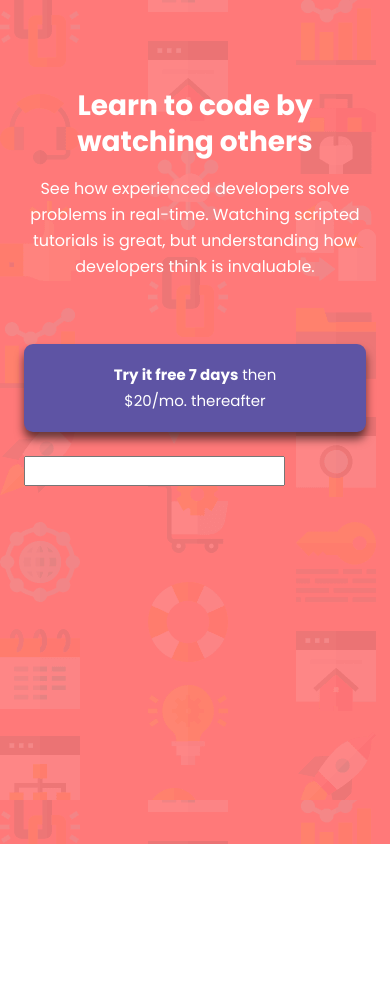
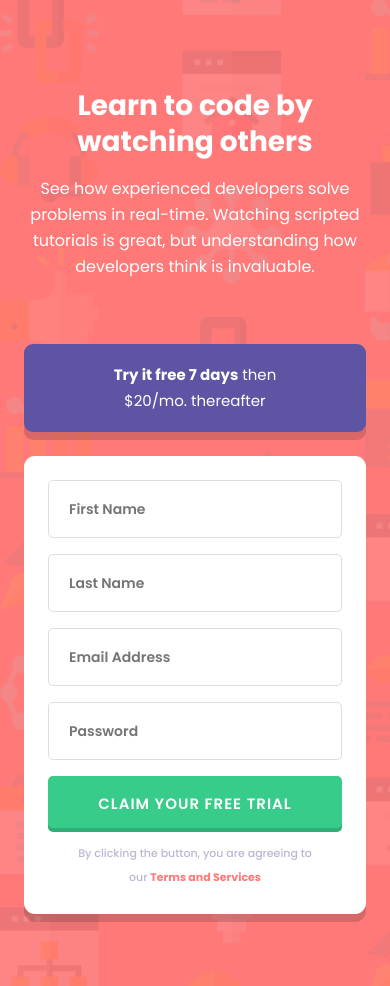
Before and after one commit to carlosloureda/fem-signup-form-component, a React (Create React App) app: page / in a window 390 px wide. Before the commit the page ends 844 px from the top, so only its background shows below. Built offline with nearby package versions, Linux system fonts and the light colour scheme.

Commit message:
feat (mobile-design): Added form component with inputs and buttons

```diff
--- a/package.json
+++ b/package.json
@@ -14,6 +14,7 @@
     "@types/react-dom": "^16.9.10",
     "react": "^17.0.1",
     "react-dom": "^17.0.1",
+    "react-router-dom": "^5.2.0",
     "react-scripts": "4.0.1",
     "typescript": "^4.1.3",
     "web-vitals": "^0.2.4"
@@ -41,5 +42,8 @@
       "last 1 firefox version",
       "last 1 safari version"
     ]
+  },
+  "devDependencies": {
+    "@types/react-router-dom": "^5.1.7"
   }
 }
--- a/src/App.tsx
+++ b/src/App.tsx
@@ -3,6 +3,9 @@ import { Global, css } from "@emotion/react";
 import { defaultFontSize } from "./theme/variables";
 
 import Signup from "./components/pages/Signup";
+import Terms from "./components/pages/Terms";
+
+import { BrowserRouter as Router, Switch, Route } from "react-router-dom";
 
 const GlobalStyles = css`
   @import url("https://fonts.googleapis.com/css2?family=Poppins:wght@400;500;600;700&display=swap");
@@ -14,7 +17,7 @@ const GlobalStyles = css`
     box-sizing: inherit;
     font-family: "Poppins", sans-serif;
     line-height: 26px;
-    color: #fff;
+    /* color: #fff; */
   }
   body {
     box-sizing: border-box;
@@ -28,10 +31,21 @@ const GlobalStyles = css`
 
 function App() {
   return (
-    <>
+    <Router>
       <Global styles={GlobalStyles} />
-      <Signup />
-    </>
+
+      <Switch>
+        <Route exact path="/">
+          <Signup />
+        </Route>
+        <Route path="/terms">
+          <Terms />
+        </Route>
+        {/* <Route path="*">
+          <h1>Page Not Found!</h1>
+        </Route> */}
+      </Switch>
+    </Router>
   );
 }
 
--- a/src/components/pages/Signup.tsx
+++ b/src/components/pages/Signup.tsx
@@ -1,7 +1,11 @@
+import React, { SyntheticEvent } from "react";
+
 import styled from "@emotion/styled";
 import { colors, breakpoints, hugeFontSize } from "../../theme/variables";
 import bgDesktop from "../../images/bg-intro-desktop.png";
 import bgMobile from "../../images/bg-intro-mobile.png";
+
+import { Link } from "react-router-dom";
 
 const S: any = {};
 S.Section = styled.section`
@@ -9,6 +13,7 @@ S.Section = styled.section`
   height: 100vh;
   background-image: url(${bgDesktop}),
     linear-gradient(to right, ${colors.red}, ${colors.red});
+  background-size: cover;
 
   /* Also we can to it this another way */
   /* background-image: url(${bgDesktop});
@@ -24,7 +29,14 @@ S.Section = styled.section`
       linear-gradient(to right, ${colors.red}, ${colors.red});
   }
 
+  /* TODO: fix this little ñapa! */
+  @media (max-width: 525px) {
+    height: 100%;
+  }
+
   padding: 0 2.4rem;
+  padding-bottom: 7.2rem;
+  color: #fff;
 `;
 
 S.HomeTitle = styled.div`
@@ -46,7 +58,7 @@ S.TrialBanner = styled.div`
   border-radius: 0.9rem;
   text-align: center;
   margin-bottom: 2.4rem;
-  box-shadow: 0 0.7rem 1rem rgba(0, 0, 0, 0.6);
+  box-shadow: 0 0.8rem 0 rgba(0, 0, 0, 0.15);
   font-size: 1.5rem;
 
   .highlighted {
@@ -54,7 +66,74 @@ S.TrialBanner = styled.div`
   }
 `;
 
+S.Form = styled.form`
+  background-color: #fff;
+  border-radius: 1.1rem;
+  padding: 2.4rem;
+  /* margin-bottom: 7.2rem; */
+  text-align: center;
+  box-shadow: 0 0.8rem 0 rgba(0, 0, 0, 0.15);
+
+  .input {
+    font-size: 1.4rem;
+    color: ${colors.dark};
+    font-family: inherit;
+    padding: 1.5rem 2rem;
+    width: 100%;
+    font-weight: 600;
+    border: 0.1rem solid #dedede;
+    border-radius: 0.5rem;
+    margin-bottom: 1.6rem;
+
+    &:focus {
+      outline: none;
+      border: 0.25rem solid ${colors.green};
+
+      &:invalid {
+        border: 0.25rem solid ${colors.red};
+      }
+    }
+  }
+  .btn {
+    text-transform: uppercase;
+    padding: 1.5rem 4rem;
+    display: block;
+    border-radius: 0.5rem;
+    background-color: ${colors.green};
+    width: 100%;
+    font-size: 1.5rem;
+    font-weight: 600;
+
+    letter-spacing: 1px;
+    border: none;
+    cursor: pointer;
+    color: #fff;
+
+    box-shadow: inset 0 -0.4rem 0 rgba(0, 0, 0, 0.15);
+    margin-bottom: 1.1rem;
+  }
+
+  .terms {
+    font-size: 1.1rem;
+    line-height: 2.1rem;
+    font-weight: 500;
+    color: #bab7d4;
+    padding: 0 7%;
+
+    .link {
+      color: ${colors.red};
+      text-decoration: none;
+      font-weight: 700;
+    }
+  }
+`;
+
 const SignupPage = () => {
+  const onSubmit = (e: SyntheticEvent): void => {
+    e.preventDefault();
+    // TODO: make everything work with React
+    console.log("Submit the content after validating");
+  };
   return (
     <S.Section>
       <S.HomeTitle>
@@ -70,15 +149,45 @@ const SignupPage = () => {
           <span className="highlighted">Try it free 7 days</span> then $20/mo.
           thereafter
         </S.TrialBanner>
-        <form action="">
-          <input type="text" />
-        </form>
+        <S.Form onSubmit={onSubmit}>
+          <input
+            className="input"
+            type="text"
+            placeholder="First Name"
+            required
+          />
+          <input
+            className="input"
+            type="text"
+            placeholder="Last Name"
+            required
+          />
+          <input
+            className="input"
+            type="email"
+            placeholder="Email Address"
+            required
+          />
+          <input
+            className="input"
+            type="password"
+            placeholder="Password"
+            required
+          />
+          <button type="submit" className="btn">
+            claim your free trial
+          </button>
+          {/* TODO: for RPG compliance you need to checkbox this! */}
+          <p className="terms">
+            By clicking the button, you are agreeing to our{" "}
+            <Link className="link" to="/terms">
+              Terms and Services
+            </Link>
+          </p>
+        </S.Form>
       </div>
     </S.Section>
   );
 };
 
 export default SignupPage;
-
-// - Mobile: 375px
-// - Desktop: 1440px
--- /dev/null
+++ b/src/components/pages/Terms.tsx
@@ -0,0 +1,25 @@
+import styled from "@emotion/styled";
+
+const Container = styled.section`
+  padding: 3rem 7rem;
+
+  .main-heading {
+    margin-bottom: 2rem;
+    font-size: 3.2rem;
+  }
+`;
+
+const Terms = () => {
+  return (
+    <Container>
+      <h1 className="main-heading">Terms and conditions</h1>
+      <p>
+        Lorem ipsum dolor sit, amet consectetur adipisicing elit. Eaque quasi
+        autem tenetur praesentium aliquam nisi rerum veritatis ipsum voluptatem
+        laudantium, fuga illum maiores neque fugit facilis minima ut ipsam in.
+      </p>
+    </Container>
+  );
+};
+
+export default Terms;
```
Also changed, not shown: 2 other files (tests, documents, lock files or other folders).
